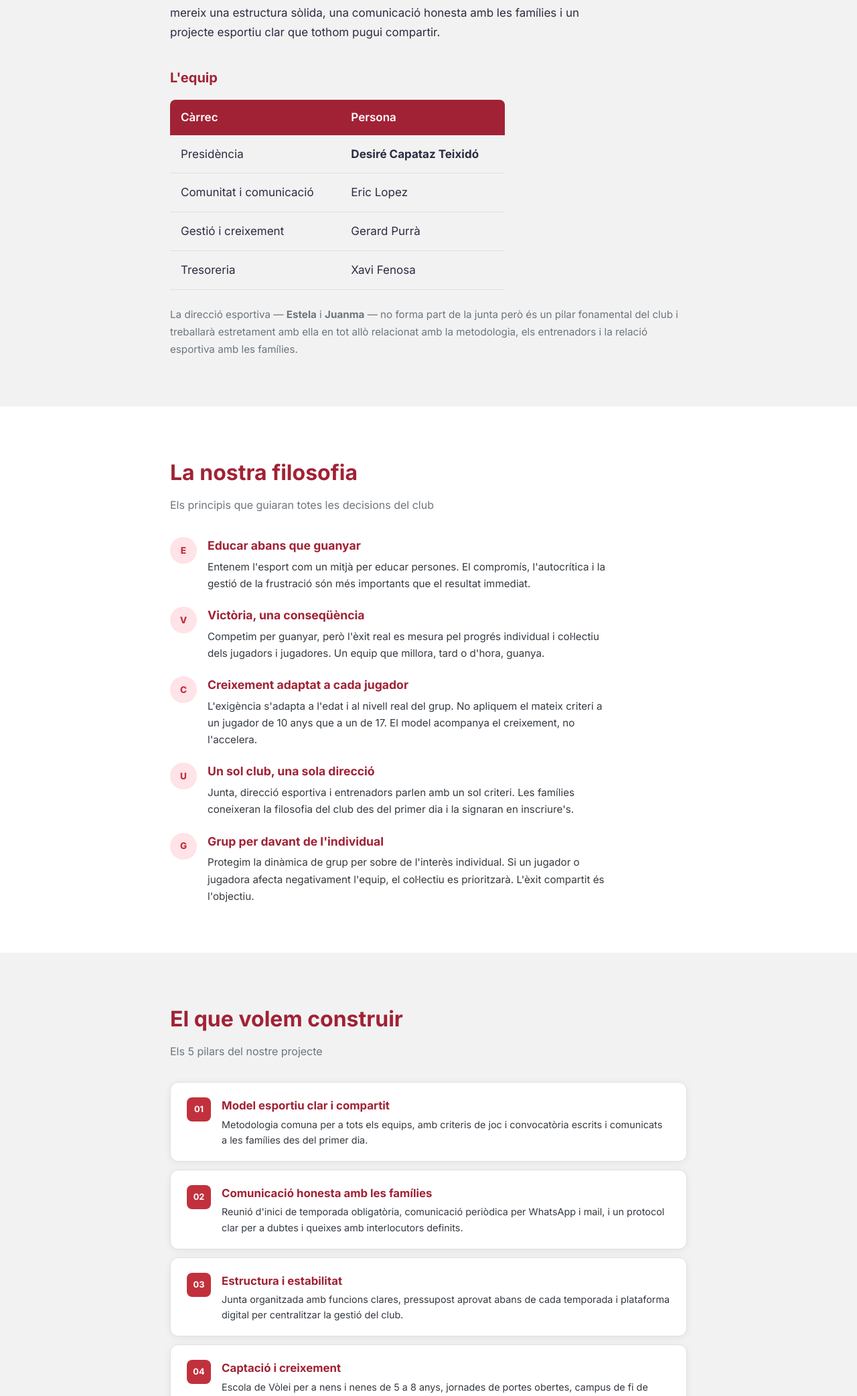
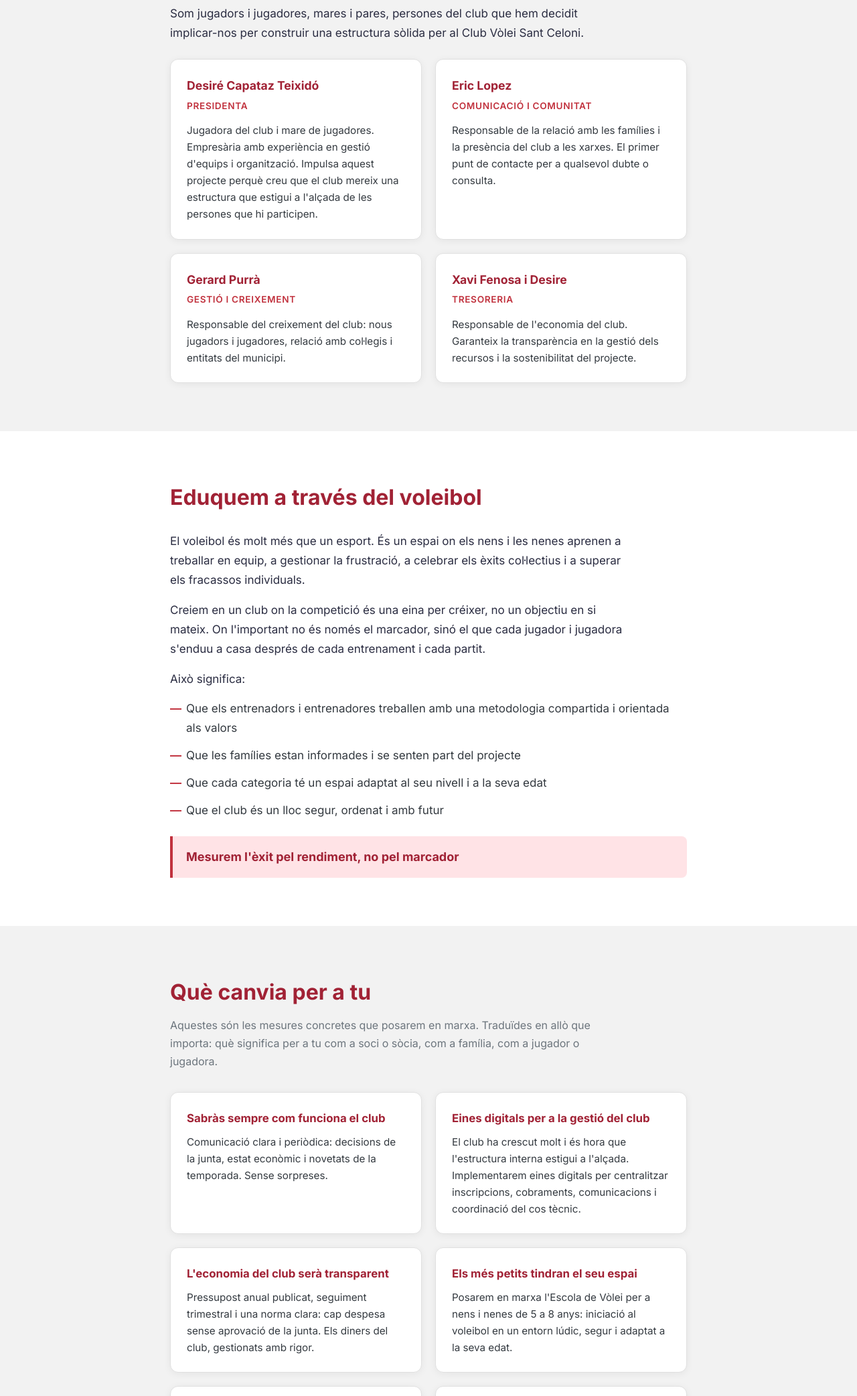
Before and after one commit to voleisantceloni/candidatura-junta, a plain HTML site: page index.html in a window 1280 px wide. Shown: the part 715-2800 px from the top of the page at 67% size. Drawn offline with Linux system fonts and the light colour scheme.

Commit message:
feat: v2

```diff
--- a/css/style.css
+++ b/css/style.css
@@ -71,6 +71,42 @@ body {
   font-size: 1.125rem;
   color: var(--color-lighter-primary);
   font-weight: 400;
+  margin-bottom: 12px;
+}
+
+.header-cta {
+  font-size: 1rem;
+  color: var(--color-lighter-primary);
+  margin-bottom: 8px;
+}
+
+.header-election {
+  font-size: 0.95rem;
+  color: var(--color-lighter-primary);
+  margin-bottom: 28px;
+}
+
+.btn {
+  display: inline-block;
+  padding: 14px 32px;
+  border-radius: 8px;
+  font-size: 1rem;
+  font-weight: 600;
+  text-decoration: none;
+  transition: background 0.2s, transform 0.2s;
+}
+
+.btn:hover {
+  transform: translateY(-1px);
+}
+
+.btn--primary {
+  background: var(--color-white);
+  color: var(--color-dark-primary);
+}
+
+.btn--primary:hover {
+  background: var(--color-lightest-primary);
 }
 
 /* ---------- Sections ---------- */
@@ -142,6 +178,85 @@ body {
 
 .team-table tbody tr:hover {
   background: var(--color-lightest-primary);
+}
+
+/* ---------- Team Grid ---------- */
+
+.team-grid {
+  display: grid;
+  grid-template-columns: repeat(2, 1fr);
+  gap: 20px;
+  margin-top: 24px;
+}
+
+.team-member {
+  background: var(--color-white);
+  border-radius: 12px;
+  padding: 24px;
+  box-shadow: 0 2px 12px rgba(0, 0, 0, 0.06);
+  border: 1px solid var(--color-light-gray);
+  transition: box-shadow 0.2s, border-color 0.2s;
+}
+
+.team-member:hover {
+  box-shadow: 0 4px 24px rgba(193, 49, 61, 0.1);
+  border-color: var(--color-lighter-primary);
+}
+
+.team-member-name {
+  font-size: 1.1rem;
+  font-weight: 700;
+  color: var(--color-dark-primary);
+  margin-bottom: 4px;
+}
+
+.team-member-role {
+  font-size: 0.85rem;
+  font-weight: 600;
+  color: var(--color-primary);
+  text-transform: uppercase;
+  letter-spacing: 0.05em;
+  margin-bottom: 12px;
+}
+
+.team-member-desc {
+  font-size: 0.95rem;
+  color: var(--color-dark-gray);
+  line-height: 1.65;
+}
+
+/* ---------- Philosophy List ---------- */
+
+.philosophy-list {
+  list-style: none;
+  margin: 16px 0;
+  padding: 0;
+}
+
+.philosophy-list li {
+  position: relative;
+  padding-left: 24px;
+  margin-bottom: 12px;
+  font-size: 1.0625rem;
+  color: var(--color-dark-gray);
+}
+
+.philosophy-list li::before {
+  content: '—';
+  position: absolute;
+  left: 0;
+  color: var(--color-primary);
+  font-weight: 700;
+}
+
+.section-highlight {
+  font-size: 1.125rem;
+  color: var(--color-dark-primary);
+  margin-top: 24px;
+  padding: 16px 20px;
+  background: var(--color-lightest-primary);
+  border-left: 4px solid var(--color-primary);
+  border-radius: 0 8px 8px 0;
 }
 
 /* ---------- Principles (Filosofia) ---------- */
@@ -238,6 +353,82 @@ body {
   font-size: 0.9rem;
   color: var(--color-dark-gray);
   line-height: 1.6;
+}
+
+/* ---------- Measures (Què canvia) ---------- */
+
+.measures {
+  display: grid;
+  grid-template-columns: repeat(2, 1fr);
+  gap: 20px;
+}
+
+.measure {
+  background: var(--color-white);
+  border-radius: 12px;
+  padding: 24px;
+  box-shadow: 0 2px 12px rgba(0, 0, 0, 0.06);
+  border: 1px solid var(--color-light-gray);
+  transition: box-shadow 0.2s, border-color 0.2s;
+}
+
+.measure:hover {
+  box-shadow: 0 4px 24px rgba(193, 49, 61, 0.1);
+  border-color: var(--color-lighter-primary);
+}
+
+.measure-title {
+  font-size: 1.05rem;
+  font-weight: 700;
+  color: var(--color-dark-primary);
+  margin-bottom: 8px;
+}
+
+.measure p {
+  font-size: 0.95rem;
+  color: var(--color-dark-gray);
+  line-height: 1.65;
+}
+
+/* ---------- Election Section ---------- */
+
+.election-info {
+  background: var(--color-white);
+  border-radius: 12px;
+  padding: 32px;
+  box-shadow: 0 2px 12px rgba(0, 0, 0, 0.06);
+  border: 1px solid var(--color-light-gray);
+  margin-top: 24px;
+}
+
+.election-subtitle {
+  font-size: 1.1rem;
+  font-weight: 700;
+  color: var(--color-dark-primary);
+  margin-bottom: 16px;
+}
+
+.election-dates {
+  list-style: none;
+  padding: 0;
+  margin-bottom: 20px;
+}
+
+.election-dates li {
+  position: relative;
+  padding-left: 24px;
+  margin-bottom: 8px;
+  font-size: 1.0625rem;
+  color: var(--color-dark-gray);
+}
+
+.election-dates li::before {
+  content: '•';
+  position: absolute;
+  left: 4px;
+  color: var(--color-primary);
+  font-weight: 700;
+  font-size: 1.2em;
 }
 
 /* ---------- Sticky Nav ---------- */
@@ -447,4 +638,12 @@ body {
     height: 28px;
     font-size: 0.7rem;
   }
+
+  .team-grid {
+    grid-template-columns: 1fr;
+  }
+
+  .measures {
+    grid-template-columns: 1fr;
+  }
 }
--- a/index.html
+++ b/index.html
@@ -16,155 +16,107 @@
   <nav class="nav">
     <div class="container">
       <div class="nav-inner">
-        <a class="nav-link" href="#qui-som">Qui som</a>
+        <a class="nav-link" href="#equip">L'equip</a>
         <a class="nav-link" href="#filosofia">Filosofia</a>
-        <a class="nav-link" href="#construir">Construir</a>
+        <a class="nav-link" href="#canvis">Què canvia</a>
         <a class="nav-link" href="#full-de-ruta">Full de ruta</a>
-
       </div>
     </div>
   </nav>
 
   <header class="header">
     <div class="container">
-      <p class="header-subtitle">Vòlei Sant Celoni</p>
+      <p class="header-subtitle">Una candidatura per construir el Club Vòlei Sant Celoni que volem</p>
       <h1 class="header-title">EDUQUEM A TRAVÉS<br>DEL VOLEIBOL</h1>
-      <p class="header-presentation">Candidatura de Desiré Capataz Teixidó a la presidència</p>
+      <p class="header-presentation">Volem un club on l'esport sigui una eina per créixer. On les famílies tinguin informació clara. On cada jugador i jugadora tingui un lloc.</p>
+      <p class="header-cta">Aquest és el nostre projecte per als propers quatre anys.</p>
+      <a href="static/programa-electoral-volei-sant-celoni.pdf" class="btn btn--primary" target="_blank">Descarrega programa electoral</a>
     </div>
   </header>
 
-  <section class="section section--light" id="qui-som">
+  <section class="section section--light" id="equip">
     <div class="container">
-      <h2 class="section-title">Qui som</h2>
-      <p class="section-text"><strong>Desiré Capataz Teixidó — Candidata a la presidència</strong></p>
-      <p class="section-text">Sóc jugadora dels veterans i mare de jugadors i jugadores del club. Sóc autònoma amb experiència en gestió i lideratge d'equips i conec el club des de dins, com a família i com a esportista. Em presento perquè crec que el Club Vòlei Sant Celoni mereix una estructura sòlida, una comunicació honesta amb les famílies i un projecte esportiu clar que tothom pugui compartir.</p>
+      <h2 class="section-title">L'equip</h2>
+      <p class="section-text">Som jugadors i jugadores, mares i pares, persones del club que hem decidit implicar-nos per construir una estructura sòlida per al Club Vòlei Sant Celoni.</p>
 
-      <h3 class="subsection-title">L'equip</h3>
-      <div class="table-wrapper">
-        <table class="team-table">
-          <thead>
-            <tr>
-              <th>Càrrec</th>
-              <th>Persona</th>
-            </tr>
-          </thead>
-          <tbody>
-            <tr>
-              <td>Presidència</td>
-              <td><strong>Desiré Capataz Teixidó</strong></td>
-            </tr>
-            <tr>
-              <td>Comunitat i comunicació</td>
-              <td>Eric Lopez</td>
-            </tr>
-            <tr>
-              <td>Gestió i creixement</td>
-              <td>Gerard Purrà</td>
-            </tr>
-            <tr>
-              <td>Tresoreria</td>
-              <td>Xavi Fenosa</td>
-            </tr>
-          </tbody>
-        </table>
+      <div class="team-grid">
+        <article class="team-member">
+          <h3 class="team-member-name">Desiré Capataz Teixidó</h3>
+          <p class="team-member-role">Presidenta</p>
+          <p class="team-member-desc">Jugadora del club i mare de jugadores. Empresària amb experiència en gestió d'equips i organització. Impulsa aquest projecte perquè creu que el club mereix una estructura que estigui a l'alçada de les persones que hi participen.</p>
+        </article>
+
+        <article class="team-member">
+          <h3 class="team-member-name">Eric Lopez</h3>
+          <p class="team-member-role">Comunicació i Comunitat</p>
+          <p class="team-member-desc">Responsable de la relació amb les famílies i la presència del club a les xarxes. El primer punt de contacte per a qualsevol dubte o consulta.</p>
+        </article>
+
+        <article class="team-member">
+          <h3 class="team-member-name">Gerard Purrà</h3>
+          <p class="team-member-role">Gestió i Creixement</p>
+          <p class="team-member-desc">Responsable del creixement del club: nous jugadors i jugadores, relació amb col·legis i entitats del municipi.</p>
+        </article>
+
+        <article class="team-member">
+          <h3 class="team-member-name">Xavi Fenosa i Desire</h3>
+          <p class="team-member-role">Tresoreria</p>
+          <p class="team-member-desc">Responsable de l'economia del club. Garanteix la transparència en la gestió dels recursos i la sostenibilitat del projecte.</p>
+        </article>
       </div>
-      <p class="section-note">La direcció esportiva — <strong>Estela</strong> i <strong>Juanma</strong> — no forma part de la junta però és un pilar fonamental del club i treballarà estretament amb ella en tot allò relacionat amb la metodologia, els entrenadors i la relació esportiva amb les famílies.</p>
     </div>
   </section>
 
   <section class="section" id="filosofia">
     <div class="container">
-      <h2 class="section-title">La nostra filosofia</h2>
-      <p class="section-subtitle">Els principis que guiaran totes les decisions del club</p>
-
-      <div class="principles">
-        <article class="principle">
-          <span class="principle-marker">E</span>
-          <div>
-            <h3 class="principle-title">Educar abans que guanyar</h3>
-            <p>Entenem l'esport com un mitjà per educar persones. El compromís, l'autocrítica i la gestió de la frustració són més importants que el resultat immediat.</p>
-          </div>
-        </article>
-
-        <article class="principle">
-          <span class="principle-marker">V</span>
-          <div>
-            <h3 class="principle-title">Victòria, una conseqüència</h3>
-            <p>Competim per guanyar, però l'èxit real es mesura pel progrés individual i col·lectiu dels jugadors i jugadores. Un equip que millora, tard o d'hora, guanya.</p>
-          </div>
-        </article>
-
-        <article class="principle">
-          <span class="principle-marker">C</span>
-          <div>
-            <h3 class="principle-title">Creixement adaptat a cada jugador</h3>
-            <p>L'exigència s'adapta a l'edat i al nivell real del grup. No apliquem el mateix criteri a un jugador de 10 anys que a un de 17. El model acompanya el creixement, no l'accelera.</p>
-          </div>
-        </article>
-
-        <article class="principle">
-          <span class="principle-marker">U</span>
-          <div>
-            <h3 class="principle-title">Un sol club, una sola direcció</h3>
-            <p>Junta, direcció esportiva i entrenadors parlen amb un sol criteri. Les famílies coneixeran la filosofia del club des del primer dia i la signaran en inscriure's.</p>
-          </div>
-        </article>
-
-        <article class="principle">
-          <span class="principle-marker">G</span>
-          <div>
-            <h3 class="principle-title">Grup per davant de l'individual</h3>
-            <p>Protegim la dinàmica de grup per sobre de l'interès individual. Si un jugador o jugadora afecta negativament l'equip, el col·lectiu es prioritzarà. L'èxit compartit és l'objectiu.</p>
-          </div>
-        </article>
-      </div>
+      <h2 class="section-title">Eduquem a través del voleibol</h2>
+      <p class="section-text">El voleibol és molt més que un esport. És un espai on els nens i les nenes aprenen a treballar en equip, a gestionar la frustració, a celebrar els èxits col·lectius i a superar els fracassos individuals.</p>
+      <p class="section-text">Creiem en un club on la competició és una eina per créixer, no un objectiu en si mateix. On l'important no és només el marcador, sinó el que cada jugador i jugadora s'enduu a casa després de cada entrenament i cada partit.</p>
+      <p class="section-text">Això significa:</p>
+      <ul class="philosophy-list">
+        <li>Que els entrenadors i entrenadores treballen amb una metodologia compartida i orientada als valors</li>
+        <li>Que les famílies estan informades i se senten part del projecte</li>
+        <li>Que cada categoria té un espai adaptat al seu nivell i a la seva edat</li>
+        <li>Que el club és un lloc segur, ordenat i amb futur</li>
+      </ul>
+      <p class="section-highlight"><strong>Mesurem l'èxit pel rendiment, no pel marcador</strong></p>
     </div>
   </section>
 
-  <section class="section section--light" id="construir">
+  <section class="section section--light" id="canvis">
     <div class="container">
-      <h2 class="section-title">El que volem construir</h2>
-      <p class="section-subtitle">Els 5 pilars del nostre projecte</p>
+      <h2 class="section-title">Què canvia per a tu</h2>
+      <p class="section-subtitle">Aquestes són les mesures concretes que posarem en marxa. Traduïdes en allò que importa: què significa per a tu com a soci o sòcia, com a família, com a jugador o jugadora.</p>
 
-      <div class="pillars">
-        <article class="pillar">
-          <span class="pillar-number">01</span>
-          <div>
-            <h3 class="pillar-title">Model esportiu clar i compartit</h3>
-            <p>Metodologia comuna per a tots els equips, amb criteris de joc i convocatòria escrits i comunicats a les famílies des del primer dia.</p>
-          </div>
+      <div class="measures">
+        <article class="measure">
+          <h3 class="measure-title">Sabràs sempre com funciona el club</h3>
+          <p>Comunicació clara i periòdica: decisions de la junta, estat econòmic i novetats de la temporada. Sense sorpreses.</p>
         </article>
 
-        <article class="pillar">
-          <span class="pillar-number">02</span>
-          <div>
-            <h3 class="pillar-title">Comunicació honesta amb les famílies</h3>
-            <p>Reunió d'inici de temporada obligatòria, comunicació periòdica per WhatsApp i mail, i un protocol clar per a dubtes i queixes amb interlocutors definits.</p>
-          </div>
+        <article class="measure">
+          <h3 class="measure-title">Eines digitals per a la gestió del club</h3>
+          <p>El club ha crescut molt i és hora que l'estructura interna estigui a l'alçada. Implementarem eines digitals per centralitzar inscripcions, cobraments, comunicacions i coordinació del cos tècnic.</p>
         </article>
 
-        <article class="pillar">
-          <span class="pillar-number">03</span>
-          <div>
-            <h3 class="pillar-title">Estructura i estabilitat</h3>
-            <p>Junta organitzada amb funcions clares, pressupost aprovat abans de cada temporada i plataforma digital per centralitzar la gestió del club.</p>
-          </div>
+        <article class="measure">
+          <h3 class="measure-title">L'economia del club serà transparent</h3>
+          <p>Pressupost anual publicat, seguiment trimestral i una norma clara: cap despesa sense aprovació de la junta. Els diners del club, gestionats amb rigor.</p>
         </article>
 
-        <article class="pillar">
-          <span class="pillar-number">04</span>
-          <div>
-            <h3 class="pillar-title">Captació i creixement</h3>
-            <p>Escola de Vòlei per a nens i nenes de 5 a 8 anys, jornades de portes obertes, campus de fi de curs i col·laboració amb escoles i instituts de Sant Celoni.</p>
-          </div>
+        <article class="measure">
+          <h3 class="measure-title">Els més petits tindran el seu espai</h3>
+          <p>Posarem en marxa l'Escola de Vòlei per a nens i nenes de 5 a 8 anys: iniciació al voleibol en un entorn lúdic, segur i adaptat a la seva edat.</p>
         </article>
 
-        <article class="pillar">
-          <span class="pillar-number">05</span>
-          <div>
-            <h3 class="pillar-title">Economia transparent</h3>
-            <p>Pressupost anual, informe trimestral accessible a socis i política de beques confidencial perquè cap jugador hagi de deixar el club per motius econòmics.</p>
-          </div>
+        <article class="measure">
+          <h3 class="measure-title">El club serà visible al municipi</h3>
+          <p>Presència activa a les xarxes socials amb imatge de marca definida des del setembre, jornades de portes obertes i sessions d'iniciació als col·legis de Sant Celoni.</p>
+        </article>
+
+        <article class="measure">
+          <h3 class="measure-title">Acompanyem el cos tècnic</h3>
+          <p>Definim criteris clars per a la incorporació dels entrenadors, els acompanyem amb una metodologia compartida i fem un seguiment continuat de la seva tasca.</p>
         </article>
       </div>
     </div>
@@ -173,7 +125,7 @@
   <section class="section" id="full-de-ruta">
     <div class="container">
       <h2 class="section-title">El nostre full de ruta</h2>
-      <p class="section-subtitle">Tres fases per construir un projecte sòlid i durador</p>
+      <p class="section-subtitle">Un projecte de quatre anys, construït en tres fases.</p>
 
       <div class="timeline">
         <div class="timeline-item">
@@ -182,7 +134,7 @@
             <span class="timeline-number">Fase 1</span>
             <h3 class="timeline-title">Construir les bases</h3>
             <p class="timeline-period">Juliol – Setembre 2026</p>
-            <p>Constituirem la junta, revisarem l'estat del club, configurarem les eines digitals, elaborarem el pressupost i definirem la línia metodològica amb la direcció esportiva. Al setembre, les famílies tindran una reunió d'inici de temporada on ho coneixeran tot: la junta, la filosofia, el model esportiu i les normes.</p>
+            <p>Posem en marxa l'estructura del club: la junta operativa, els protocols de comunicació, la identitat visual a les xarxes, la implementació de les eines digitals de gestió i la metodologia compartida amb el cos tècnic. Sense bases sòlides, no hi ha creixement possible.</p>
           </div>
         </div>
 
@@ -191,8 +143,8 @@
           <div class="timeline-card">
             <span class="timeline-number">Fase 2</span>
             <h3 class="timeline-title">Consolidar l'estructura</h3>
-            <p class="timeline-period">Octubre 2026 – Juny 2028</p>
-            <p>Posarem en marxa l'Escola de Vòlei, les jornades de portes obertes als col·legis, les primeres avaluacions trimestrals, la campanya de patrocinadors locals i la festa final de temporada. El club haurà de funcionar de manera autònoma i ordenada, amb més jugadors i jugadores que a l'inici i amb la confiança de les famílies guanyada.</p>
+            <p class="timeline-period">Octubre 2026 – Juny 2027</p>
+            <p>El club funciona de manera estable i ordenada. Llancem l'Escola de Vòlei, fem les primeres jornades de portes obertes, iniciem la captació de patrocinadors locals i presentem la primera liquidació econòmica anual als socis.</p>
           </div>
         </div>
 
@@ -201,8 +153,8 @@
           <div class="timeline-card">
             <span class="timeline-number">Fase 3</span>
             <h3 class="timeline-title">Créixer i competir</h3>
-            <p class="timeline-period">Juliol 2028 – Juny 2029</p>
-            <p>Amb les bases consolidades, l'objectiu és créixer: més equips federats, un torneig anual propi amb projecció comarcal, l'Escola de Vòlei com a referent d'iniciació a Sant Celoni i un club econòmicament sostenible amb fons de reserva. I una nova generació de persones implicades en la junta per garantir que el projecte continua més enllà d'aquest mandat.</p>
+            <p class="timeline-period">Juliol 2027 – Juny 2029</p>
+            <p>Amb l'estructura consolidada, el focus es mou cap al creixement: més equips federats, l'Escola de Vòlei com a referent d'iniciació al municipi, un torneig anual propi i patrocinadors estables que garanteixin la sostenibilitat econòmica del club.</p>
           </div>
         </div>
       </div>
@@ -212,7 +164,6 @@
   <footer class="footer">
     <div class="container">
       <p><strong>Eduquem a través del voleibol.</strong> Aquest és el nostre compromís amb el club i amb totes les persones que en formen part.</p>
-      <p>Em presento perquè crec que aquest club pot ser un referent esportiu i humà a Sant Celoni. I estic disposada a treballar per fer-ho possible.</p>
       <p class="footer-signature"><strong>Desiré Capataz Teixidó</strong> · Candidata a la presidència · Club Vòlei Sant Celoni</p>
     </div>
   </footer>
```
Also changed, not shown: 1 other file.
